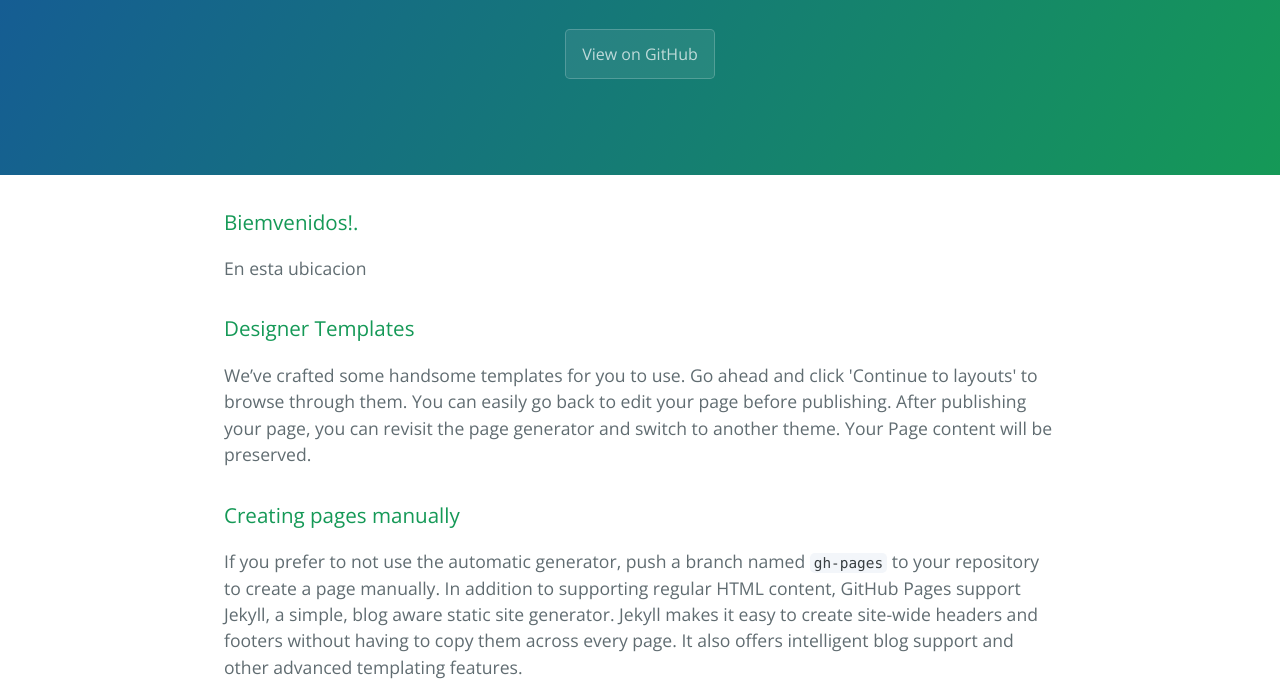
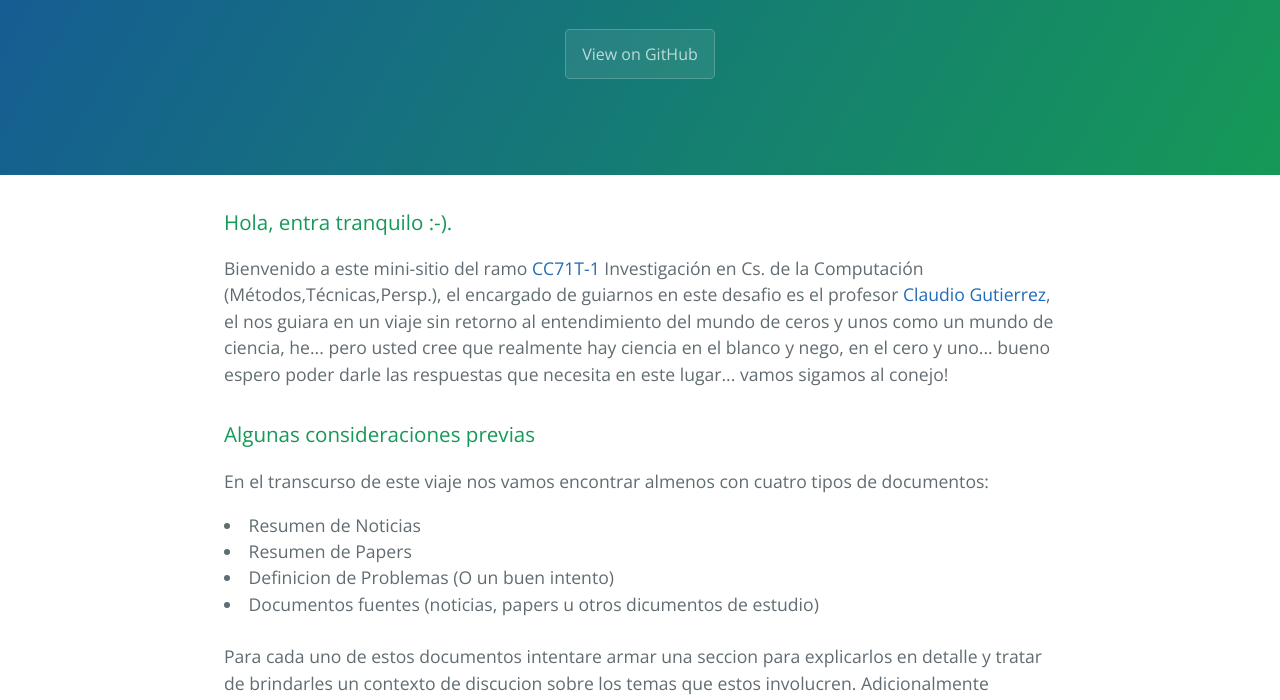
Before and after one commit to vtomasv/icc, a plain HTML site: page index.html in a window 1280 px wide. Shown: the part 238-938 px from the top of the page. Drawn offline with nearby package versions, Linux system fonts and the light colour scheme.

Commit message:
Modificacion del abtract del index.html

```diff
--- a/index.html
+++ b/index.html
@@ -12,20 +12,29 @@
   <body>
     <section class="page-header">
       <h1 class="project-name">Investigación en Cs. de la Computación</h1>
-      <h2 class="project-tagline">Repositorio del ramo CC71T-1 Investigación en Cs.de la Computación.(Métodos,Técnicas,Persp.)  del programa  Magíster en Ciencias Mención Computación de la Universidad de Chile (DCC)</h2>
+      <h2 class="project-tagline">Repositorio del ramo CC71T-1 Investigación en Cs. de la Computación.(Métodos,Técnicas,Persp.)  del programa Magíster en Ciencias Mención Computación de la Universidad de Chile (DCC)</h2>
       <a href="https://github.com/vtomasv/icc" class="btn">View on GitHub</a>
     </section>
 
     <section class="main-content">
       <h3>
-<a id="welcome-to-github-pages" class="anchor" href="#welcome-to-github-pages" aria-hidden="true"><span aria-hidden="true" class="octicon octicon-link"></span></a>Biemvenidos!.</h3>
+<a id="welcome-to-github-pages" class="anchor" href="#welcome-to-github-pages" aria-hidden="true"><span aria-hidden="true" class="octicon octicon-link"></span></a>Hola, entra tranquilo :-).</h3>
 
-<p>En esta ubicacion </p>
+<p>Bienvenido a este mini-sitio del ramo <a href="http://users.dcc.uchile.cl/~cgutierr/cursos/INV/">CC71T-1</a> Investigación en Cs. de la Computación (Métodos,Técnicas,Persp.), el encargado de guiarnos en este desafio es el profesor <a href="http://users.dcc.uchile.cl/~cgutierr/">Claudio Gutierrez</a>, el nos guiara en un viaje sin retorno al entendimiento del mundo de ceros y unos como un mundo de ciencia, he... pero usted cree que realmente hay ciencia en el blanco y nego, en el cero y uno... bueno espero poder darle las respuestas que necesita en este lugar... vamos sigamos al conejo! </p>
 
 <h3>
-<a id="designer-templates" class="anchor" href="#designer-templates" aria-hidden="true"><span aria-hidden="true" class="octicon octicon-link"></span></a>Designer Templates</h3>
+<a id="designer-templates" class="anchor" href="#designer-templates" aria-hidden="true"><span aria-hidden="true" class="octicon octicon-link"></span></a>Algunas consideraciones previas</h3>
 
-<p>We’ve crafted some handsome templates for you to use. Go ahead and click 'Continue to layouts' to browse through them. You can easily go back to edit your page before publishing. After publishing your page, you can revisit the page generator and switch to another theme. Your Page content will be preserved.</p>
+<p>En el transcurso de este viaje nos vamos encontrar almenos con cuatro tipos de documentos:
+  <lu>
+    <li>Resumen de Noticias</li>
+    <li>Resumen de Papers</li>
+    <li>Definicion de Problemas (O un buen intento)</li>
+    <li>Documentos fuentes (noticias, papers u otros dicumentos de estudio)</li>
+  </lu>
+</br>
+  Para cada uno de estos documentos intentare armar una seccion para explicarlos en detalle y tratar de brindarles un contexto de discucion sobre los temas que estos involucren. Adicionalmente buscare poder crear templates que permitan crear estos documentos para soltar la mano en la escritura sobre LaTeX.
+</p>
 
 <h3>
 <a id="creating-pages-manually" class="anchor" href="#creating-pages-manually" aria-hidden="true"><span aria-hidden="true" class="octicon octicon-link"></span></a>Creating pages manually</h3>
```
